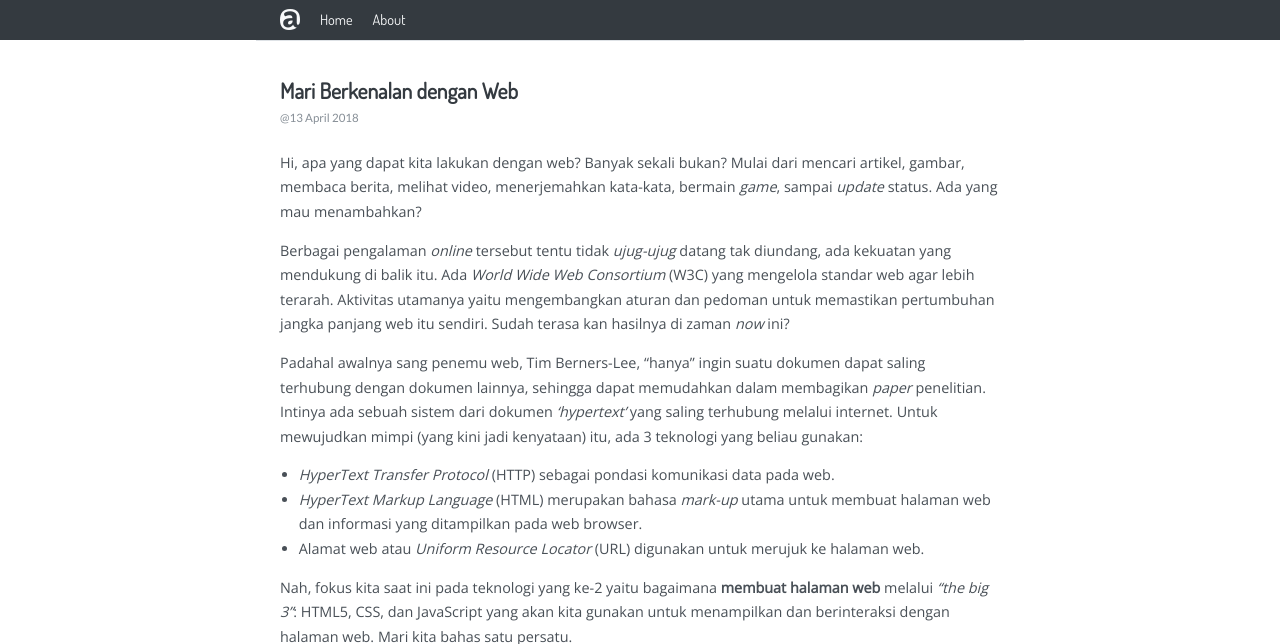
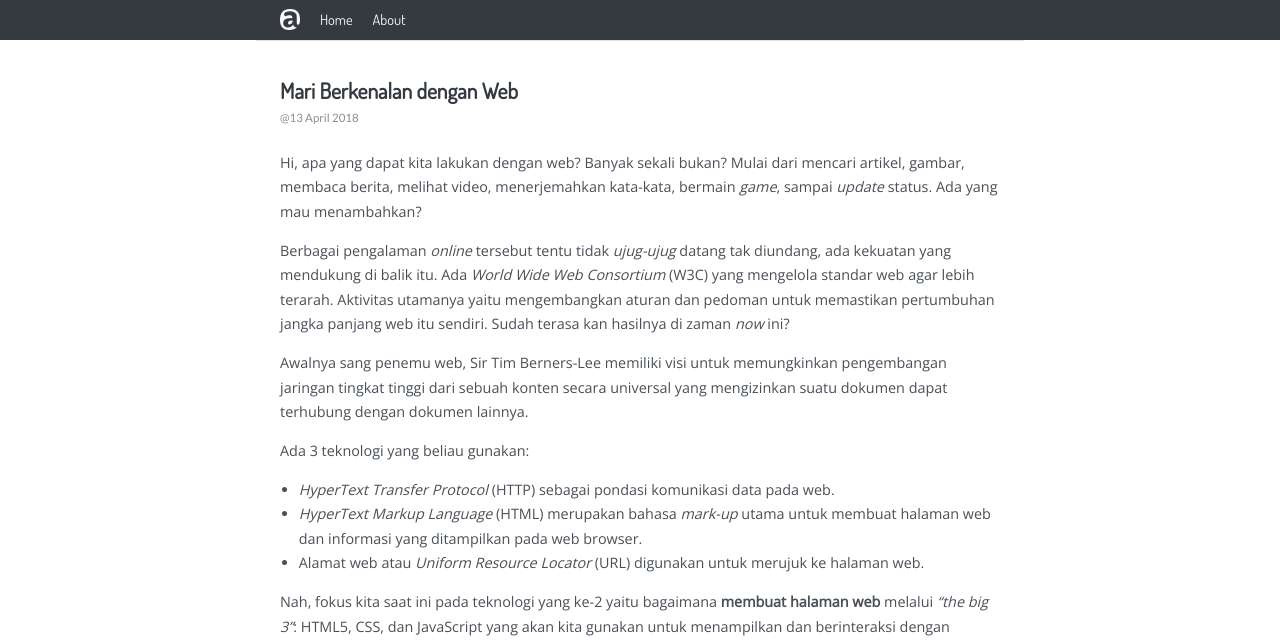
Before and after one commit to sarimo/sarimo.github.io, a Jekyll site: the page built from _posts/2018-04-13-berkenalan-dengan-web.md, in a window 1280 px wide, cut to the strip 0-644 px from the top of the page. Built offline with Jekyll 4.4.1, drawn with Linux system fonts in a browser that asks for light colours; some of the changed text lies outside the part shown.

Commit message:
Memperbarui style, warna langsung kode tanpa var. Memperbarui artikel.

```diff
--- a/_posts/2018-04-13-berkenalan-dengan-web.md
+++ b/_posts/2018-04-13-berkenalan-dengan-web.md
@@ -8,7 +8,9 @@
 
 Berbagai pengalaman *online* tersebut tentu tidak *ujug-ujug* datang tak diundang, ada kekuatan yang mendukung di balik itu. Ada *World Wide Web Consortium* (W3C) yang mengelola standar web agar lebih terarah. Aktivitas utamanya yaitu mengembangkan aturan dan pedoman untuk memastikan pertumbuhan jangka panjang web itu sendiri. Sudah terasa kan hasilnya di zaman *now* ini?
 
-Padahal awalnya sang penemu web, Tim Berners-Lee, "hanya" ingin suatu dokumen dapat saling terhubung dengan dokumen lainnya, sehingga dapat memudahkan dalam membagikan *paper* penelitian. Intinya ada sebuah sistem dari dokumen *'hypertext'* yang saling terhubung melalui internet. Untuk mewujudkan mimpi (yang kini jadi kenyataan) itu, ada 3 teknologi yang beliau gunakan:
+Awalnya sang penemu web, Sir Tim Berners-Lee memiliki visi untuk memungkinkan pengembangan jaringan tingkat tinggi dari sebuah konten secara universal yang mengizinkan suatu dokumen dapat terhubung dengan dokumen lainnya.
+
+Ada 3 teknologi yang beliau gunakan:
 
 - *HyperText Transfer Protocol* (HTTP) sebagai pondasi komunikasi data pada web.
 - *HyperText Markup Language* (HTML) merupakan bahasa *mark-up* utama untuk membuat halaman web dan informasi yang ditampilkan pada web browser.
--- a/assets/css/main.css
+++ b/assets/css/main.css
@@ -3,22 +3,7 @@
  */
 
 @import url('https://fonts.googleapis.com/css?family=Lato|Dosis|Open+Sans');
-:root {
-  /* Color based on https://yeun.github.io/open-color/ */
-  --cl-gray0: #F8F9FA;
-  --cl-gray2: #E9ECEF;
-  --cl-gray3: #DEE2E6;
-  --cl-gray6: #868E96;
-  --cl-gray7: #495057;
-  --cl-gray8: #343A40;
-  --cl-gray9: #212529;
 
-  --cl-text-terang: var(--cl-gray6);
-  --cl-border-main: var(--cl-gray3);
-  --cl-link-main: #0ca678;
-  --cl-link-hover: #12b886;
-  --cl-link-gelap: #099268;
-}
 
 /* DIRECT */
 
@@ -26,30 +11,30 @@
   position: relative;
   margin: 0;
   min-height: 100%;
-  color: var(--cl-gray7);
+  color: #495057;
   font-family: "Open Sans", sans-serif;
   line-height: 1.7;
   font-size: 0.9em;
 }
 
 h1, h2, h3 {
-  color: var(--cl-gray8);
+  color: #343A40;
   font-family: "Dosis", sans-serif;
 }
 
 a {
-  color: var(--cl-link-main);
+  color: #0CA678;
   text-decoration-style: dotted;
 }
 
 a:hover {
-  color: var(--cl-link-hover);
+  color: #12B886;
 }
 
 blockquote {
   padding-left: 1em;
-  border-left: 2px solid var(--cl-border-main);
-  color: var(--cl-text-terang);
+  border-left: 2px solid #DEE2E6;
+  color: #868E96;
   margin-left: 1.3em;
   margin-bottom: 1.3em;
 }
@@ -58,51 +43,52 @@
   padding-left: 1.3em;
 }
 
+
 /* HEADER */
 
 .header-default {
-  background-color: var(--cl-gray8);
+  background-color: #343A40;
   height: 40px;
 }
 
 .header-default-content {
-  color: var(--cl-gray0);
+  color: #F8F9FA;
   font-family: "Dosis", sans-serif;
   max-width: 50em;
   margin: 0 auto;
   padding: 5px 1.7em;
 }
 
-.header-default-content img{
+.header-default-content img {
   vertical-align: middle;
 }
 
-.header-default-content ul{
+.header-default-content ul {
   vertical-align: middle;
   list-style-type: none;
   display: inline;
   padding-left: 0;
 }
 
-.header-default-content ul > li{
+.header-default-content ul>li {
   display: inline-block;
   margin-left: 17px;
 }
 
 .header-default-content a {
-  color: var(--cl-gray0);
+  color: #F8F9FA;
   text-decoration: none;
 }
 
 .header-default-content a:hover {
-  color: var(--cl-gray6);
+  color: #868E96;
 }
 
 
 /* OPENING */
 
 .opening {
-  border-bottom: 1px solid var(--cl-border-main);
+  border-bottom: 1px solid #DEE2E6;
   padding-bottom: 40px;
 }
 
@@ -113,7 +99,7 @@
 
 .opening p {
   padding-left: 8px;
-  font-size: var(--cl-gray6);
+  font-size: #868E96;
 }
 
 .opening, .daftar-artikel, .artikel {
@@ -130,7 +116,7 @@
 }
 
 .tanggal-post {
-  color: var(--cl-text-terang);
+  color: #868E96;
   margin: -1.7em 0 2em 0;
   font-size: 0.8em;
   font-family: "Lato", sans-serif;
@@ -140,12 +126,12 @@
 /* ARTIKEL */
 
 .artikel {
-  border-top: 1px solid var(--cl-border-main);
+  border-top: 1px solid #DEE2E6;
 }
 
 .ref {
-  border-top: 1px dotted var(--cl-border-main);
-  color: var(--cl-text-terang);
+  border-top: 1px dotted #DEE2E6;
+  color: #868E96;
   font-size: 0.8em;
   margin-top: 1.5em;
   padding: 1em 0;
@@ -160,7 +146,7 @@
 
 .gambar {
   text-align: center;
-  color: var(--cl-text-terang);
+  color: #868E96;
   font-size: 0.8em;
   margin: 0 2em 2.7em 0;
   font-family: "Lato", sans-serif;
@@ -169,7 +155,7 @@
 .gambar img {
   padding: 1em;
   padding-bottom: 3em;
-  border: 1px solid var(--cl-gray2);
+  border: 1px solid #E9ECEF;
   border-radius: 0.3em;
 }
 
```
Also changed, not shown: other parts of _posts/2018-04-13-berkenalan-dengan-web.md (+3 -1 lines), _posts/2018-04-10-apa-itu-komputer.md (+3 -4 lines).
